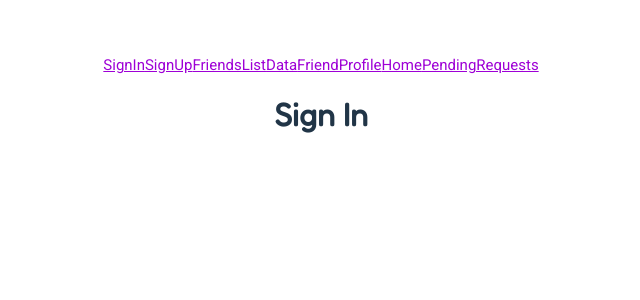
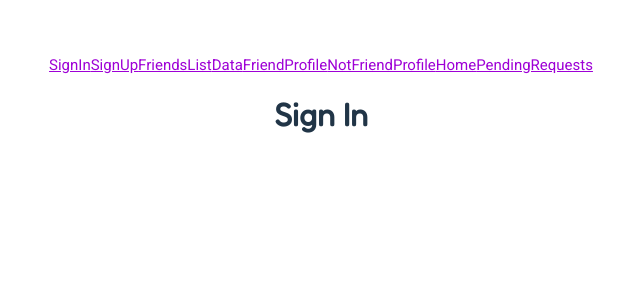
Before and after one commit to CCCarluchi/PW-I, a Vue app: page / in a window 1280 px wide. Shown: the top 300 px of the page, without its empty margins (319-959 px from the left). Built offline with nearby package versions, Linux system fonts and the light colour scheme.

Commit message:
NotFriendProfile

```diff
--- a/src/App.vue
+++ b/src/App.vue
@@ -10,6 +10,7 @@
     <router-link to="/FriendsList">FriendsList</router-link>
     <router-link to="/Data">Data</router-link>
     <router-link to="/FriendProfile">FriendProfile</router-link>
+    <router-link to="/NotFriendProfile">NotFriendProfile</router-link>
     <router-link to="/Home">Home</router-link>
     <router-link to="/PendingRequests">PendingRequests</router-link>
   </nav>
--- a/src/router/index.js
+++ b/src/router/index.js
@@ -6,6 +6,7 @@ import Data from '../views/Data.vue'
 import FriendProfile from '../views/FriendProfile.vue'
 import Home from '../views/Home.vue'
 import PendingRequests from '../views/PendingRequests.vue'
+import NotFriendProfile from '../views/NotFriend.vue'
 
 const routes = [
     {
@@ -34,6 +35,11 @@ const routes = [
         component: FriendProfile,
     },
     {
+        path: '/NotFriendProfile',
+        name: 'NotFriendProfile',
+        component: NotFriendProfile,
+    },
+    {
         path: '/Home',
         name: 'Home',
         component: Home,
--- /dev/null
+++ b/src/views/NotFriend.vue
@@ -0,0 +1,9 @@
+<template>
+    <main>
+        <img src='https://i.ytimg.com/vi/ywthKNqI7uI/mqdefault.jpg' class='imgRedonda' /><br/><br/>
+      <h1>Name</h1>
+      <button2 type="button">+ Add friend</button2><br/><br/>
+      <button2 type="button">Public stats</button2><br/><br/>
+      <button2 type="button">Favourite events</button2><br/><br/>
+    </main>
+  </template>
```
